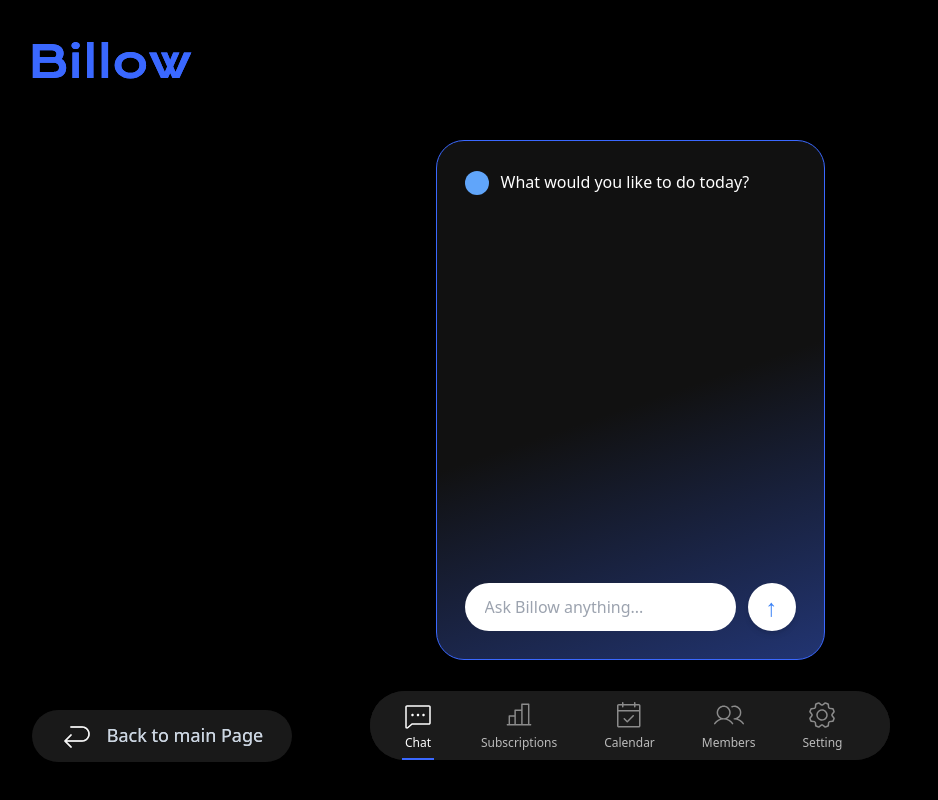
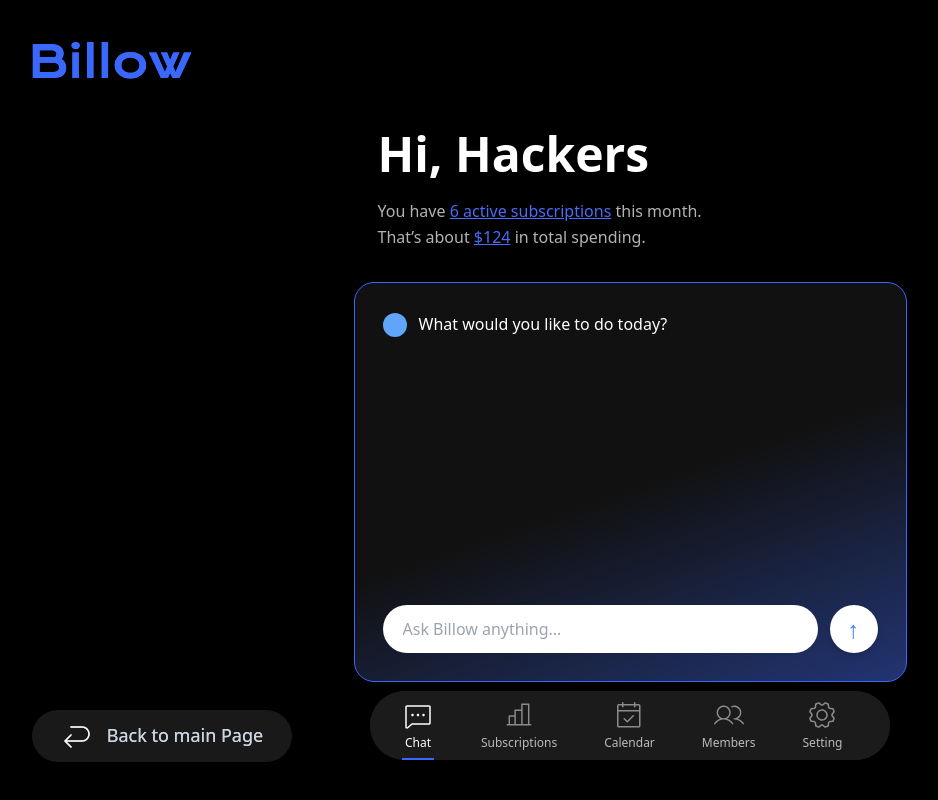
Before and after one commit to Taka0330-jp/billow-app, a React (Vite) app in the folder client/: page /dashboard in a window 1280 px wide. Shown: the whole page, without its empty margins (10-948 px from the left). Built offline with nearby package versions, Linux system fonts and the light colour scheme.

Commit message:
edit chatbox

```diff
--- a/client/src/components/ChatBox.jsx
+++ b/client/src/components/ChatBox.jsx
@@ -21,7 +21,7 @@
 
     return (
         <section
-            className="flex flex-col justify-between w-full max-w-[578px] h-[520px] rounded-[28px] shadow-xl border relative
+            className="flex flex-col justify-between w-full w-[578px] h-[400px] rounded-[20px] shadow-xl border relative
                  px-7 pt-7 pb-7"
             style={{
                 background: "linear-gradient(161deg, #111 50.91%, #3A68FF 171.4%)",
--- a/client/src/pages/Chat.jsx
+++ b/client/src/pages/Chat.jsx
@@ -7,7 +7,22 @@
     <div>
       {/* 사이드바 */}
       <SideBar />
-
+        <div className="w-[529px] mb-8 ml-[24px]">
+  <h1 className="text-[48px] font-bold mb-2 text-white">Hi, Hackers</h1>
+  <p className="text-[16px] text-white/70 leading-relaxed">
+    You have{" "}
+    <a href="#" className="underline text-[#4A6CF7]">
+      6 active subscriptions
+    </a>{" "}
+    this month.
+    <br />
+    That’s about{" "}
+    <a href="#" className="underline text-[#4A6CF7]">
+      $124
+    </a>{" "}
+    in total spending.
+  </p>
+</div>
       {/* 메인 영역: 채팅 박스와 하단 네비 */}
       <ChatBox />
       <BottomNav />
```
